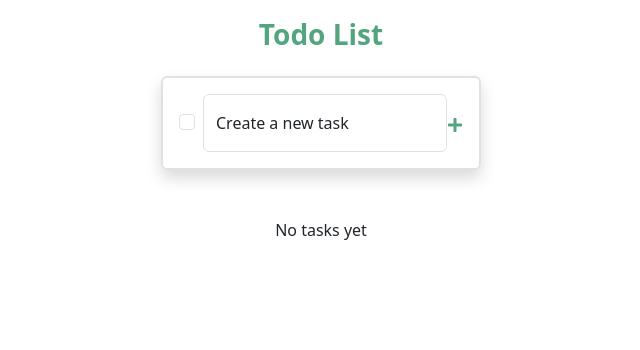
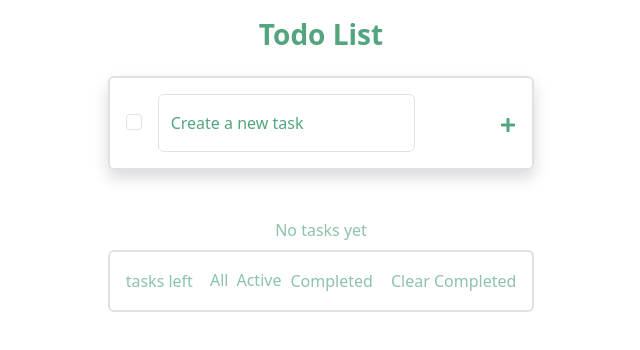
Before and after one commit to YuryXXl/ToDo-List-Project, a React (Vite) app: page / in a window 1280 px wide. Shown: the top 350 px of the page, without its empty margins (319-959 px from the left). Built offline with nearby package versions, Linux system fonts and the light colour scheme.

Commit message:
last changes

```diff
--- a/src/App.jsx
+++ b/src/App.jsx
@@ -2,6 +2,7 @@ import Navbar from "./components/Navbar";
 import TaskForm from "./components/TaskForm";
 import TaskList from "./components/TaskList";
 import { useState } from "react";
+import TaskFooter from "./TaskFooter";
 
 function App() {
   const [tasks, setTasks] = useState([]);
@@ -14,6 +15,8 @@ function App() {
     setTasks((prev) => prev.filter((task) => task.id !== id));
   };
 
+
+
   return (
     <>
       <Navbar />
@@ -21,6 +24,7 @@ function App() {
         <TaskForm addTask={addTask} />
       </div>
       <TaskList tasks={tasks} removeTask={removeTask} />
+      <TaskFooter />
     </>
   );
 }
--- /dev/null
+++ b/src/TaskFooter.jsx
@@ -0,0 +1,42 @@
+
+
+
+
+function TaskFooter(taskLeft, taskAll, taskActive, taskCompleted, clearCompleted) {
+
+
+
+
+
+
+
+
+//   console.log("tasks", tasks);
+//   const length = tasks.length;
+
+//   const taskAll = length;
+
+//   const taskActive = tasks.filter((task) => task.checked === false);
+
+//   const taskCompleted = tasks.filter((task) => task.checked === true);
+
+  return (
+    <div>
+      <div className="footer col-8 p-3 border border-2 rounded-2 mx-auto mt-2 d-flex justify-content-between align-items-center col-lg-4 ">
+        <div className="tasks-left">
+          <div className="text-success text-opacity-50"> tasks left</div>
+        </div>
+        <div className="filters d-flex flex-row gap-2">
+          <div className=" p-0 text-success text-opacity-50" type="submit">All</div>
+          <div className=" p-0 text-success text-opacity-50" type="submit">Active</div>
+          <div className="btn p-0 text-success text-opacity-50" type="submit">Completed</div>
+        </div>
+        <div className="clear-completed">
+          <div className="p-0 text-success text-opacity-50" type="submit">Clear Completed</div>
+        </div>
+      </div>
+    </div>
+  );
+}
+
+export default TaskFooter;
--- a/src/components/TaskCard.jsx
+++ b/src/components/TaskCard.jsx
@@ -5,10 +5,10 @@ import { IoTrashSharp } from "react-icons/io5";
 
 function TaskCard({task, removeTask}) {
   return (
-    <div className="col-6">
+    <div className="col-8 rounded-2 col-lg-4">
       <div className="card">
-        <div className="card-body d-flex justify-content-between">
-         <div className="d-flex align-items-center">
+        <div className="card-body d-flex justify-content-between ">
+         <div className="d-flex align-items-center gap-1">
 
 
           <div className="form-check">
--- a/src/components/TaskForm.jsx
+++ b/src/components/TaskForm.jsx
@@ -33,9 +33,9 @@ function TaskForm({ addTask }) {
   return (
     <form
       onSubmit={handleSubmit}
-      className="col-6 p-3 border border-2 rounded-2 mx-auto mt-2 d-flex justify-content-between align-items-center shadow col-lg-3"
+      className="col-8 p-3 border border-2 rounded-2 mx-auto mt-2 d-flex justify-content-between align-items-center shadow col-lg-4"
     >
-      <div className="d-flex align-items-center">
+      <div className="d-flex align-items-center gap-2">
         <div className="form-check">
           <input
             onChange={handleCheckboxInput}
@@ -50,11 +50,11 @@ function TaskForm({ addTask }) {
             onChange={handleTaskInput}
             type="text"
             value={task}
-            className="form-control text-success text-opacity-75"
+            className="form-control text-success text-opacity-50"
             id="task-title "
             placeholder="Add a task"
           />
-          <label htmlFor="task-title ">Create a new task</label>
+          <label htmlFor="task-title" className="text-success text-opacity-75">Create a new task</label>
         </div>
       </div>
 
--- a/src/components/TaskList.jsx
+++ b/src/components/TaskList.jsx
@@ -3,13 +3,15 @@ import { HiH3 } from "react-icons/hi2";
 import TaskCard from "./TaskCard";
 
 function TaskList({tasks, removeTask}) {
-  return (tasks.length < 1 ? (<div className="task-list d-flex flex-column gap-2 align-items-center mt-5">No tasks yet</div>) :
+  return (tasks.length < 1 ? (<div className="task-list d-flex flex-column gap-2 align-items-center mt-5 text-success text-opacity-50">No tasks yet</div>) :
     (<div className="task-list d-flex flex-column gap-2 align-items-center mt-5">
         {tasks.map((task) => (
           <TaskCard key={task.id} task={task} removeTask={removeTask}/>
         ))}
-    </div>)
-  );
+    </div>
+
+    )
+  )
 }
 
 export default TaskList;
```
Also changed, not shown: src/components/TaskLeft.jsx (added, +12 -0 lines).
